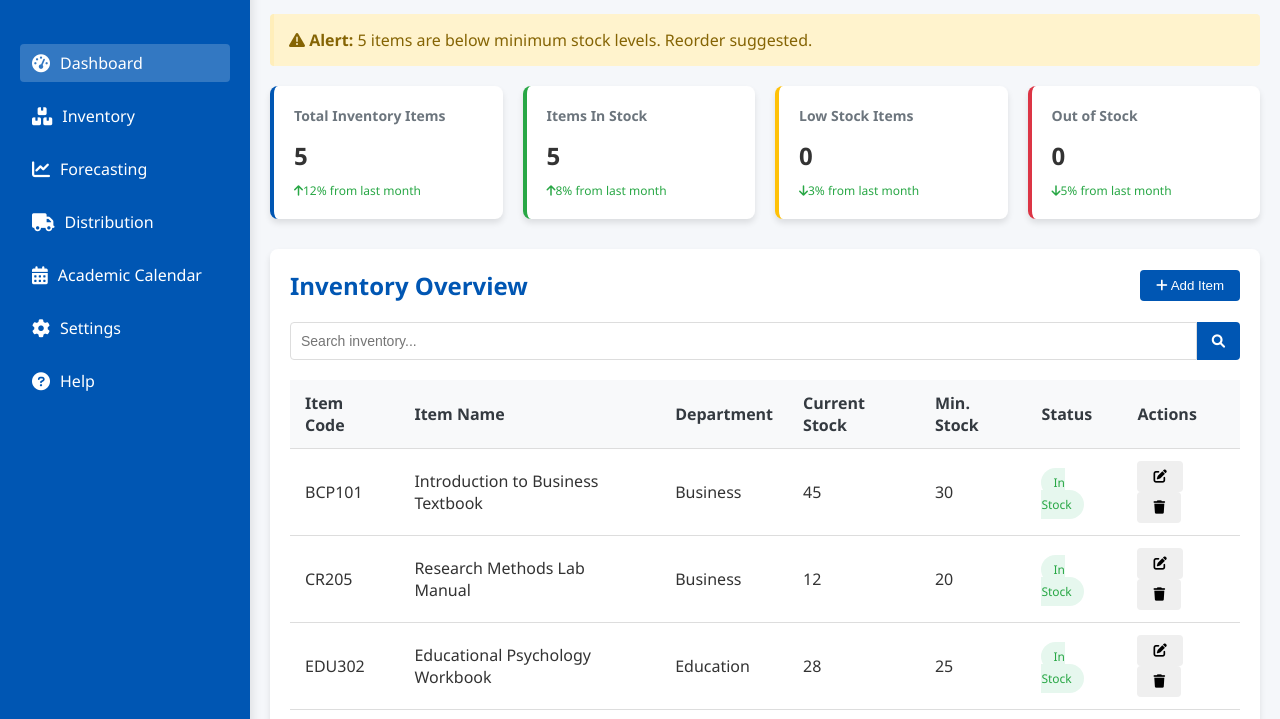
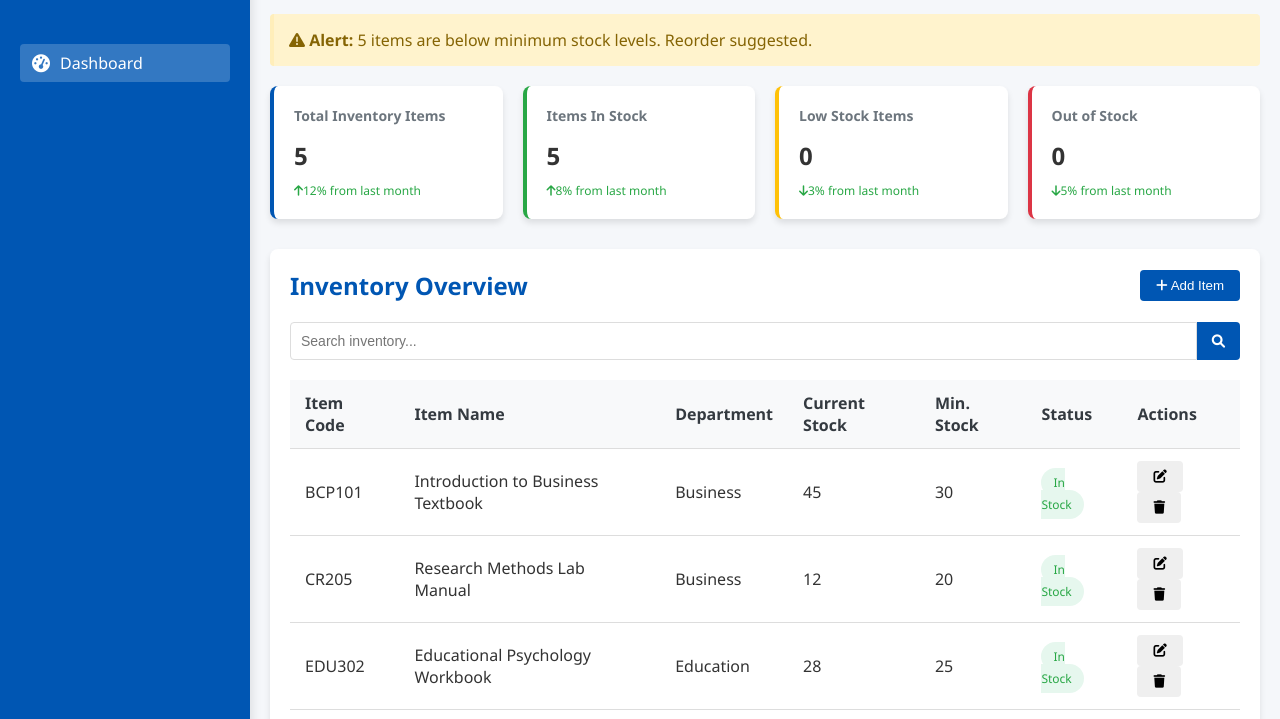
Before and after one commit to Mark97777/inventory-system, a plain HTML site: page index.html in a window 1280 px wide. Shown: the part 79-798 px from the top of the page. Drawn offline with nearby package versions, Linux system fonts and the light colour scheme.

Commit message:
hidden update

```diff
--- a/index.html
+++ b/index.html
@@ -368,12 +368,12 @@
             </div>
             <ul class="sidebar-nav">
                 <li><a href="#" class="active"><i class="fas fa-tachometer-alt"></i> Dashboard</a></li>
-                <li><a href="#"><i class="fas fa-boxes"></i> Inventory</a></li>
-                <li><a href="#"><i class="fas fa-chart-line"></i> Forecasting</a></li>
-                <li><a href="#"><i class="fas fa-truck"></i> Distribution</a></li>
-                <li><a href="#"><i class="fas fa-calendar-alt"></i> Academic Calendar</a></li>
-                <li><a href="#"><i class="fas fa-cog"></i> Settings</a></li>
-                <li><a href="#"><i class="fas fa-question-circle"></i> Help</a></li>
+                <li style = "display: none;"><a href="#"><i class="fas fa-boxes"></i> Inventory</a></li>
+                <li style = "display: none;"><a href="#"><i class="fas fa-chart-line"></i> Forecasting</a></li>
+                <li style = "display: none;"><a href="#"><i class="fas fa-truck"></i> Distribution</a></li>
+                <li style = "display: none;"><a href="#"><i class="fas fa-calendar-alt"></i> Academic Calendar</a></li>
+                <li style = "display: none;"><a href="#"><i class="fas fa-cog"></i> Settings</a></li>
+                <li style = "display: none;"><a href="#"><i class="fas fa-question-circle"></i> Help</a></li>
             </ul>
         </div>
 
@@ -458,7 +458,7 @@
             <div class="dashboard-section">
                 <div class="section-header">
                     <h2>Recent Alerts</h2>
-                    <button class="btn btn-primary" id="view-all-alerts">View All</button>
+                    <button style = "display: none;" class="btn btn-primary" id="view-all-alerts">View All</button>
                 </div>
                 <table>
                     <thead>
```
